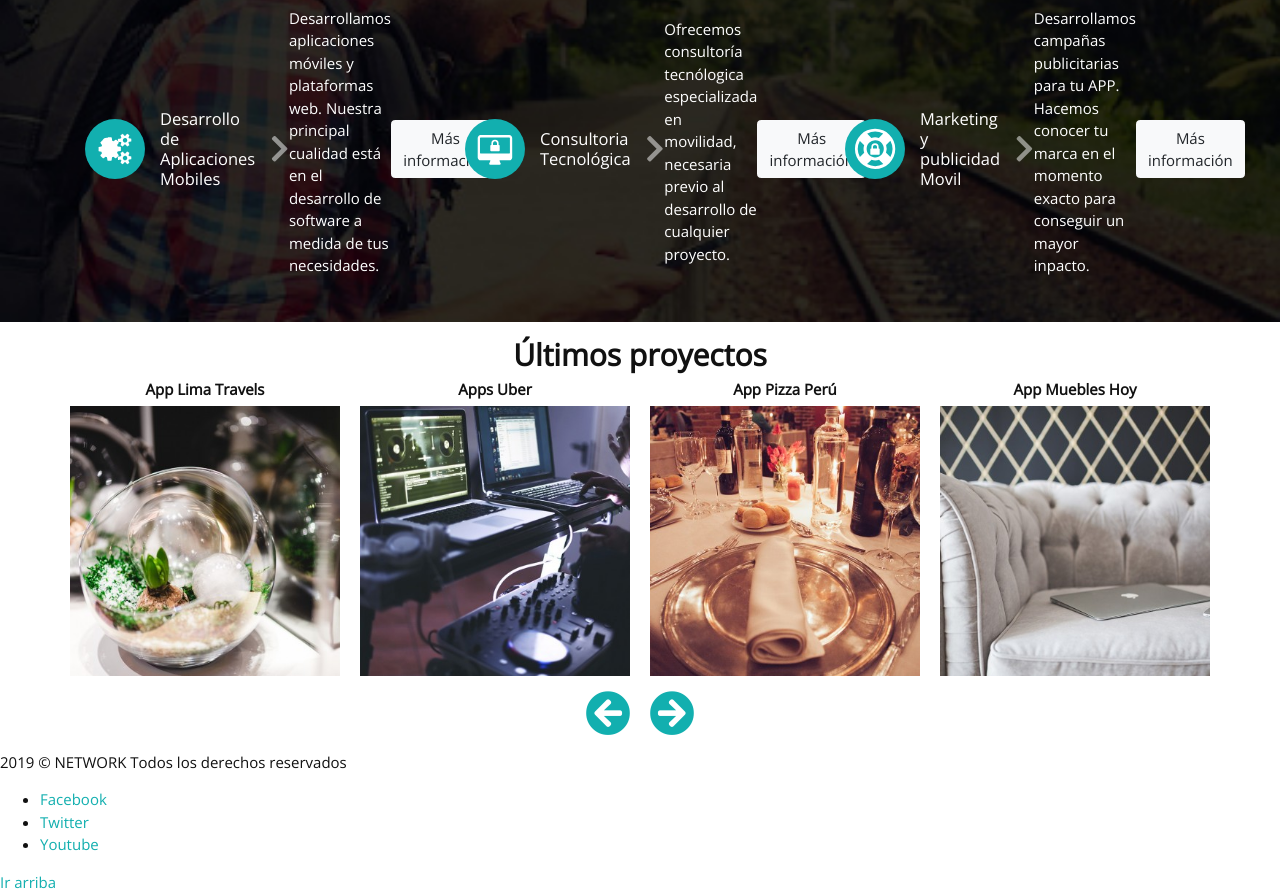
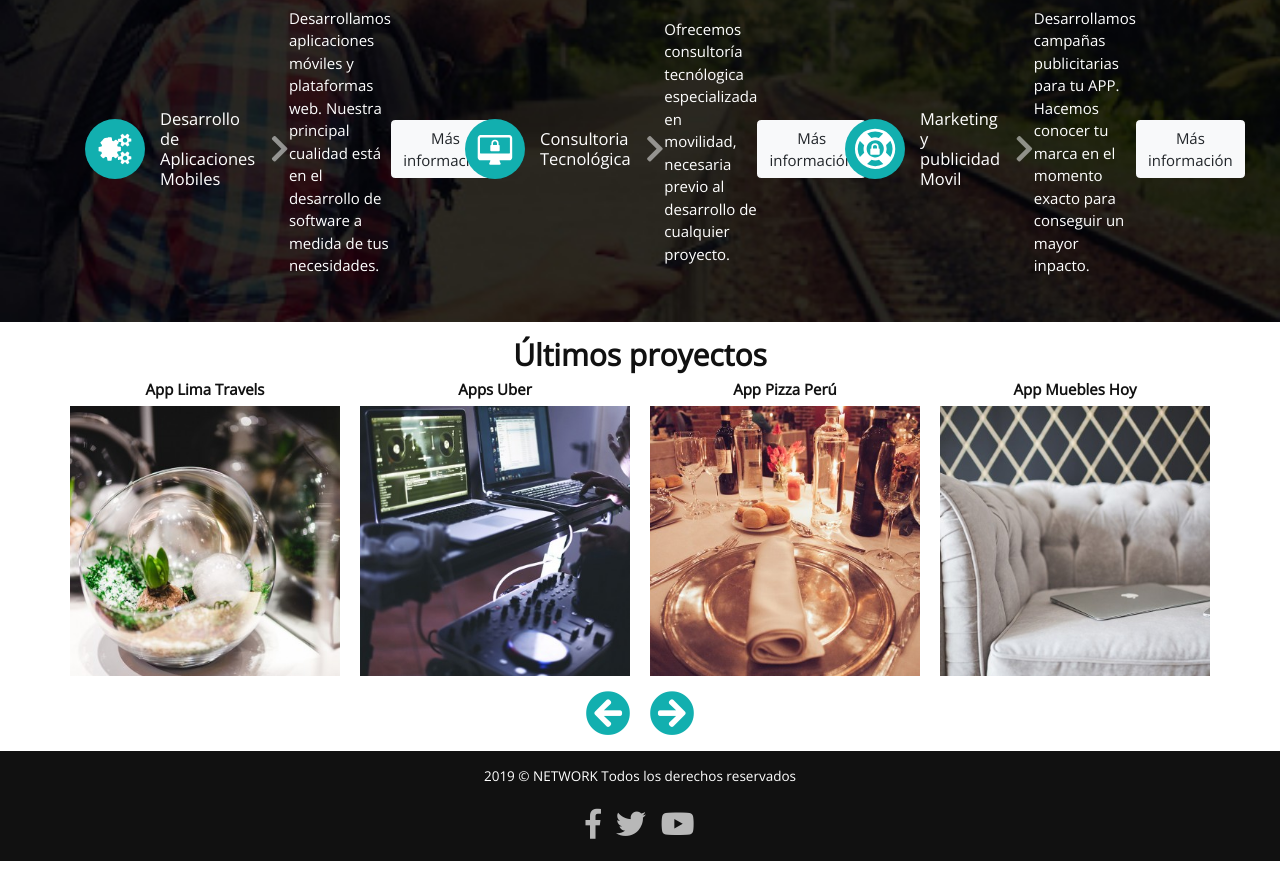
Before and after one commit to noble07/curso-bootstrap-4-sm, a website built with webpack: page index.html in a window 1280 px wide. Shown: the part 1766-2659 px from the top of the page. After the commit the page ends 2627 px from the top, so only its background shows below. Built offline with nearby package versions, Linux system fonts and the light colour scheme.

Commit message:
Maqueta:
Se termina de maquetar el footer y se empieza a ajustar la maqueta
en los demas breakpoints

```diff
--- a/assets/scss/app.scss
+++ b/assets/scss/app.scss
@@ -1,5 +1,6 @@
 /* Import custom */
-@import "breakpoints/custom";
+@import "breakpoints/base";
+@import "breakpoints/base-responsive";
 
 /* Import Bootstrap Styles */
 @import "~bootstrap/scss/bootstrap";
--- /dev/null
+++ b/assets/scss/breakpoints/_base-responsive.scss
@@ -0,0 +1,6 @@
+/*--------------------- MEDIA QUERYS -------------------*/
+
+/* 768 */
+@media screen and (min-width: 768px){
+
+}
--- a/assets/scss/breakpoints/_custom.scss
+++ b/assets/scss/breakpoints/_base.scss
@@ -68,17 +68,19 @@ body {
   margin: 1rem 0;
 
   input[type="text"] {
+    flex: 1 1 auto;
     border: 0;
     border-radius: 5px 0 0 5px;
     padding: 1rem;
   }
 
   input[type="submit"] {
-    flex: 1 1 auto;
+    flex: 0 1 auto;
     border: 0;
     border-radius: 0 5px 5px 0;
     background: $primary;
     color: #fff;
+    padding: 0 1rem;
   }
 }
 
@@ -277,5 +279,56 @@ body {
     &:hover {
       color: $secondary;
     }
+
+    &:hover, &:focus {
+      outline: 0;
+    }
   }
 }
+
+/*------------- SECCIÓN FOOTER ------------------*/
+
+.footer {
+  background: $text;
+  color: #fff;
+  text-align: center;
+  font-size: .9rem;
+
+  .social-network {
+    display: flex;
+    justify-content: center;
+    list-style: none;
+    margin: 0;
+    padding: 0;
+
+    a {
+      color: #fff;
+      font-size: 2rem;
+      margin: 0 .5rem;
+      opacity: .7;
+      transition: all .5s ease;
+
+      &:hover {
+        opacity: 1;
+      }
+    }
+  }
+}
+
+.go-up {
+  color:rgb(18, 175, 175);
+  position: fixed;
+  bottom: 1rem;
+  right: 1rem;
+  font-size: 3rem;
+  text-decoration: none;
+  z-index: 99999;
+  line-height: 0;
+  transition: all .5s ease;
+
+  &:hover {
+    outline: 0;
+    text-decoration: none;
+    color: #fff;
+  }
+}
--- a/index.html
+++ b/index.html
@@ -22,7 +22,7 @@
         <button type="button" class="search-button" data-toggle="collapse" data-target="#search-block"  aria-expanded="false">
           <i class="fas fa-search"></i>
         </button>
-        <button type="button" class="menu-button" data-toggle="collapse" data-target="#main-menu"  aria-expanded="false">
+        <button type="button" class="menu-button d-md-none" data-toggle="collapse" data-target="#main-menu"  aria-expanded="false">
           <i class="fas fa-bars"></i>
         </button>
 
@@ -209,16 +209,18 @@
     </div>
   </section>
 
-  <footer class="footer" role="contentinfo">
-    <p>2019 © NETWORK Todos los derechos reservados</p>
-    <ul>
-      <li><a href="#">Facebook</a></li>
-      <li><a href="#">Twitter</a></li>
-      <li><a href="#">Youtube</a></li>
-    </ul>
+  <footer class="footer py-3" role="contentinfo">
+    <div class="container">
+      <p>2019 © NETWORK Todos los derechos reservados</p>
+      <ul class="social-network">
+        <li><a href="#"><i class="fab fa-facebook-f"></i></a></li>
+        <li><a href="#"><i class="fab fa-twitter"></i></a></li>
+        <li><a href="#"><i class="fab fa-youtube"></i></a></li>
+      </ul>
+    </div>
   </footer>
 
-  <a href="#" class="go-up">Ir arriba</a>
+  <a href="#" class="go-up"><i class="fas fa-arrow-circle-up"></i></a>
   <script src="assets/js/swiper/js/swiper.min.js"></script>
   <script src="public/js/main.js"></script>
 </body>
```
Also changed, not shown: public/css/main.css, 1 other file.
